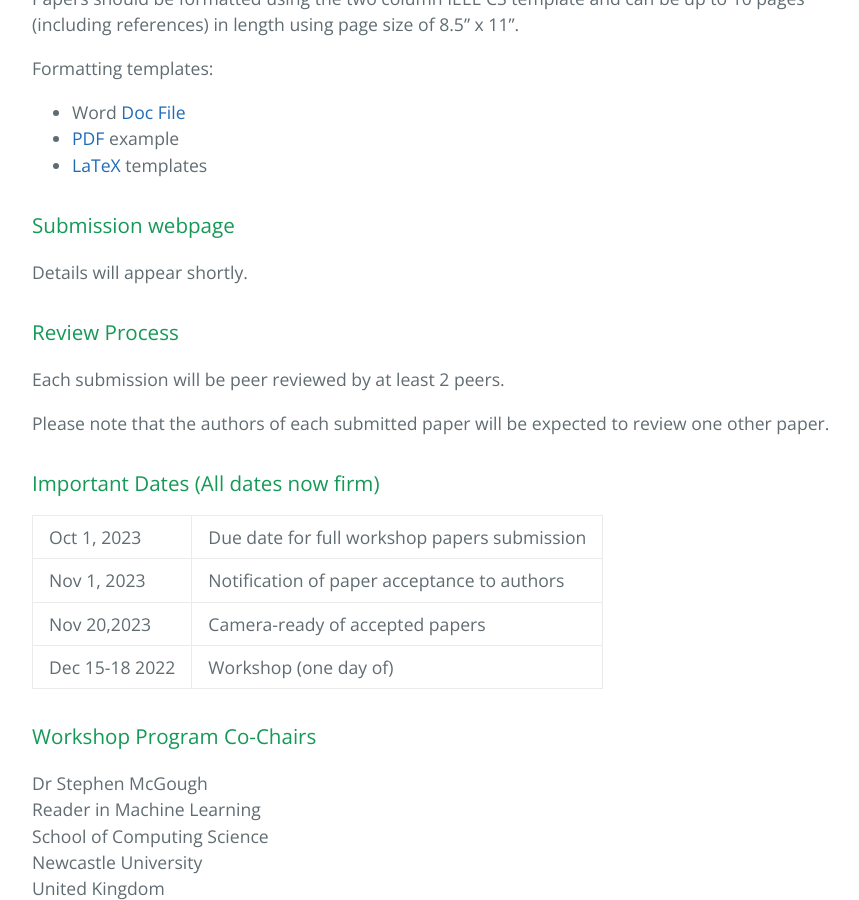
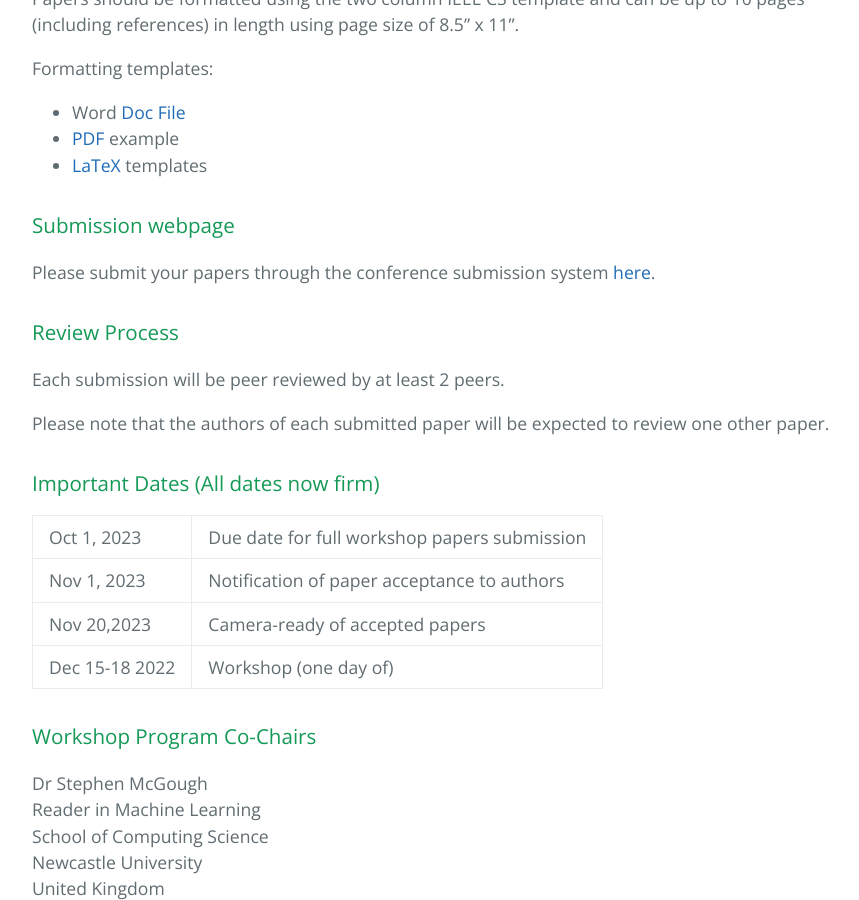
Before and after one commit to bda4hm/bda4hm.github.io, a Jekyll site: the page built from index.md, in a window 1280 px wide and 900 px high, scrolled down 2290 px. Shown: the whole window, without its empty margins (192-1051 px from the left). Built offline with Jekyll 4.4.1, drawn with Linux system fonts in a browser that asks for light colours; our own code applies the rules of GitHub Pages for plain Markdown files; part of the change alters nothing that is shown.

Commit message:
Update index.md
Added submission link

```diff
--- a/index.md
+++ b/index.md
@@ -61,10 +61,9 @@ Formatting templates:
 
 ### Submission webpage
 
-Details will appear shortly.
-<!---
-Please submit your papers through the conference submission system [here](https://wi-lab.com/cyberchair/2022/bigdata22/scripts/submit.php?subarea=S30&undisplay_detail=1&wh=/cyberchair/2022/bigdata22/scripts/ws_submit.php).
+<!--- Details will appear shortly.
 --->
+Please submit your papers through the conference submission system [here](https://wi-lab.com/cyberchair/2023/bigdata23/scripts/submit.php?subarea=S27&undisplay_detail=1&wh=/cyberchair/2023/bigdata23/scripts/ws_submit.php).
 
 ### Review Process
 
```
